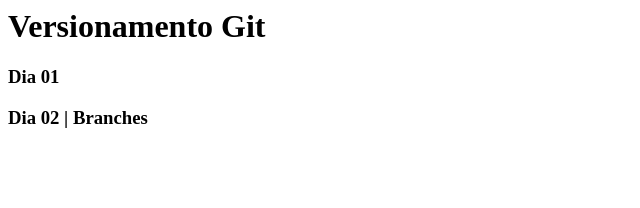
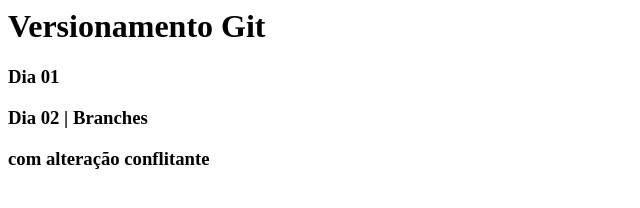
Before and after one commit to vjesus/projeto_turma3, a plain HTML site: page index.html in a window 1280 px wide. Shown: the whole page, without its empty margins (0-640 px from the left). Drawn offline with Linux system fonts and the light colour scheme.

Commit message:
Atualização do index

```diff
--- a/index.html
+++ b/index.html
@@ -1,11 +1,12 @@
 <html>
 	<head>
-		<title>Versionamento com Git</title>
+		<title>Estudo sobre Git</title>
 	</head>
 
 	<body>
 		<h1> Versionamento Git </h1>
 		<h3> Dia 01 </h3>
 		<h3> Dia 02 | Branches </h3>
+		<h3> com alteração conflitante</h3>
 	</body>
 </html>
```
